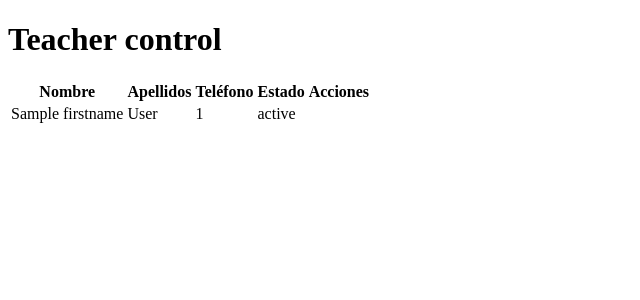
After one commit to Diego448/scholar-control, a Flask app: page /directory/teachers in a window 1280 px wide. The commit adds this page. Shown: the top 300 px of the page, without its empty margins (0-640 px from the left). Run offline with Flask 2, Linux system fonts and the light colour scheme; a database or web service that is not in the repository returns one stand-in record (values such as "Sample title"); data that the repository does not hold is empty.

Commit message:
Teachers directory template created.

```diff
--- a/webapp/app.py
+++ b/webapp/app.py
@@ -58,6 +58,10 @@ def get_formatted_date(date_string):
     default_time = time(12, 00)
     new_datetime = datetime.combine(new_date, default_time)
     return new_datetime.strftime("%a, %d %b %Y %H:%M:%S GMT")
+
+def get_teachers():
+    r = requests.get('http://127.0.0.1:5000/teachers')
+    return r.json()
 
 @app.route('/directory/students')
 def student_directory(students={}):
@@ -132,7 +136,8 @@ def toisoformat(input_string):
 
 @app.route('/directory/teachers')
 def teachers_directory():
-    return render_template("add_teachers.html")
+    teachers_data = get_teachers()
+    return render_template("teacher_directory.html", teachers=teachers_data['_items'])
 
 @app.route('/app/teachers')
 def add_teachers():
--- a/webapp/templates/homepage.html
+++ b/webapp/templates/homepage.html
@@ -7,4 +7,5 @@
     <h1>Inicio</h1>
     <a href="{{ url_for('student_directory') }}">Control de alumnos</a>
     <a href="{{ url_for('courses_directory') }}">Control de cursos</a>
+    <a href="{{ url_for('teachers_directory') }}">Docentes</a>
 </body>
--- /dev/null
+++ b/webapp/templates/teacher_directory.html
@@ -0,0 +1,35 @@
+<!DOCTYPE html>
+<head>
+    <meta encoding="utf-8">
+    <title>Teacher directory</title>
+</head>
+<body>
+    <nav>
+        <ul>
+            <!--<li><a href="{{ url_for('create_teacher') }}">Agregar docente</a></li>-->
+        </ul>
+    </nav>
+    <h1>Teacher control</h1>
+    <table>
+        <thead>
+            <tr>
+                <th>Nombre</th>
+                <th>Apellidos</th>
+                <th>Teléfono</th>
+                <th>Estado</th>
+                <th>Acciones</th>
+            </tr>
+        </thead>
+        <tbody>
+            {% for teacher in teachers %}
+                <tr>
+                    <td>{{ teacher.firstname }}</td>
+                    <td>{{ teacher.lastname }}</td>
+                    <td>{{ teacher.phone_number }}</td>
+                    <td>{{ teacher.status }}</td>
+                    <!--<td><a href="{{ url_for('edit_teacher', teacher_id=teacher._id) }}">Editar</a></td>-->
+                </tr>
+            {% endfor %}
+        </tbody>
+    </table>
+</body>
```
